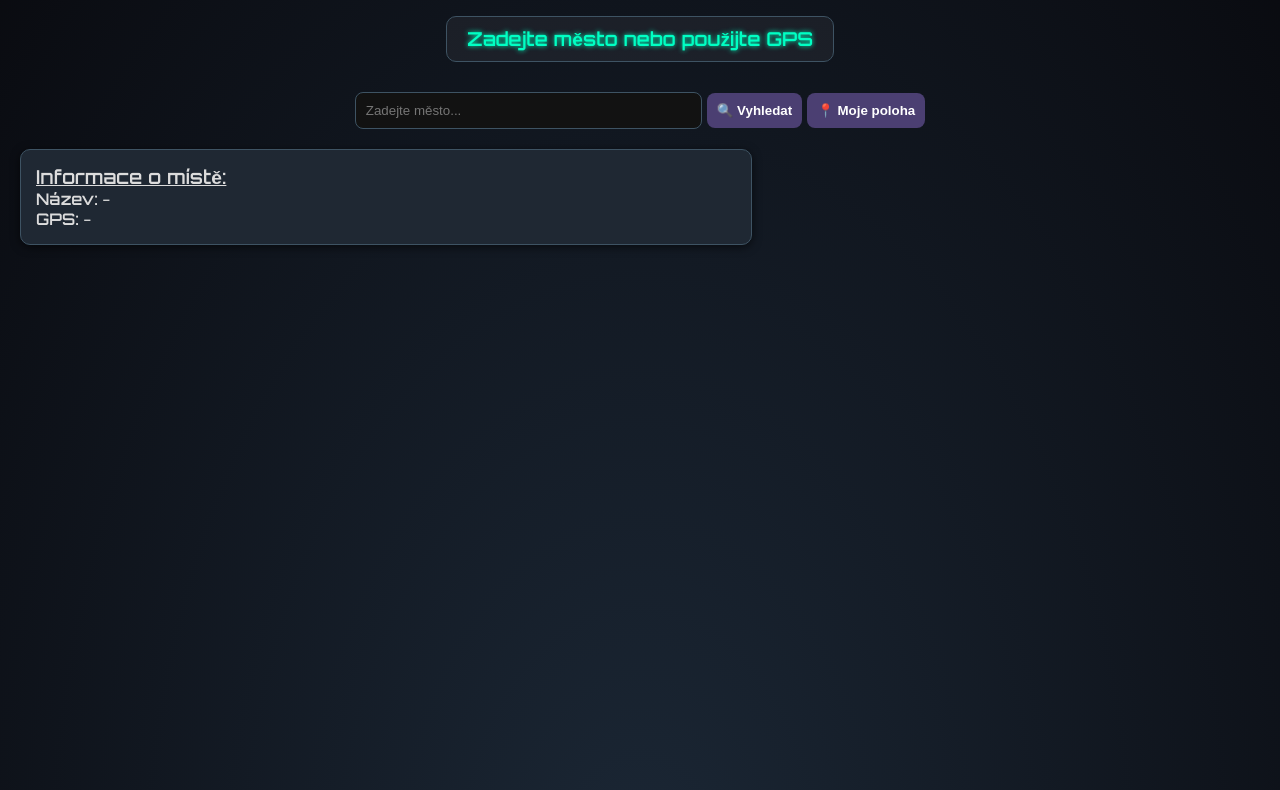
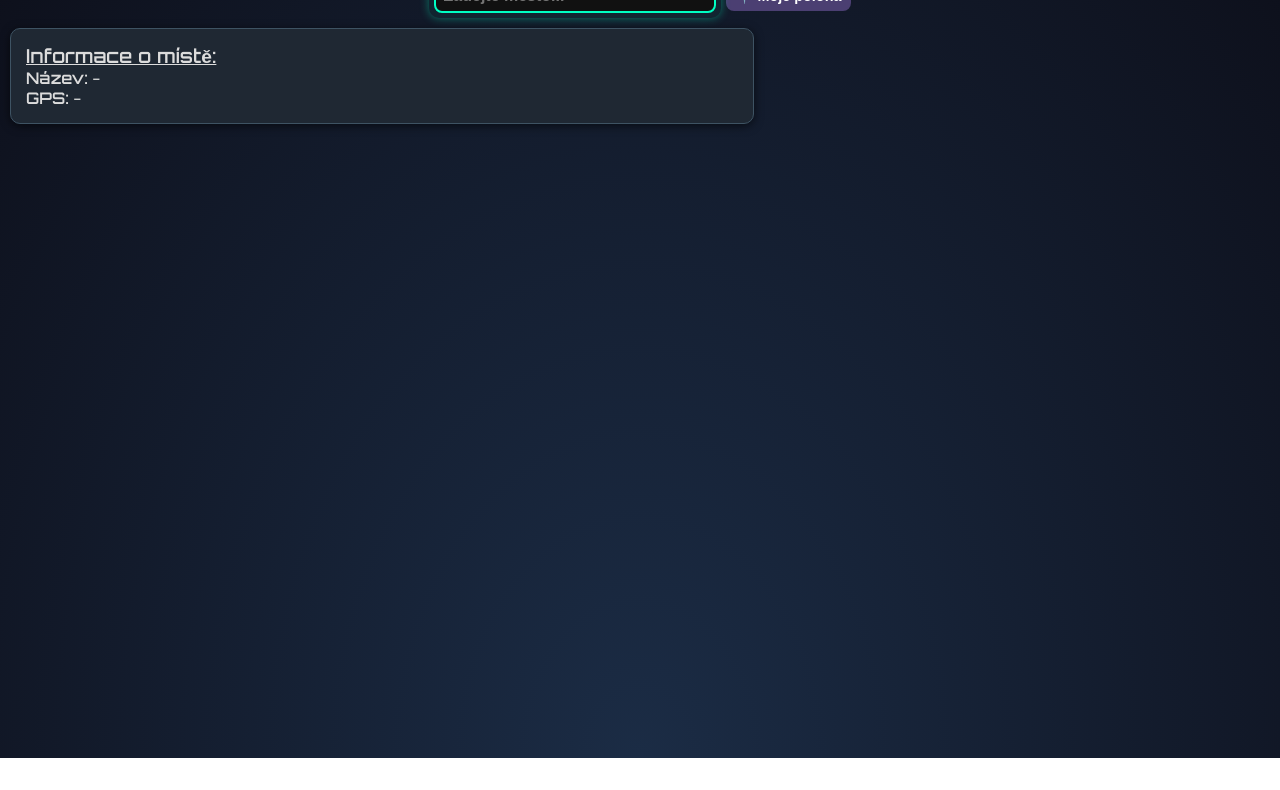
Before and after one commit to nightlyseeing/forecast-DEV, a plain HTML site: page index.html in a window 1280 px wide. Shown: the part 97-887 px from the top of the page. After the commit the page ends 855 px from the top, so only its background shows below. Drawn offline with Linux system fonts and the light colour scheme.

Commit message:
Update index.html

```diff
--- a/index.html
+++ b/index.html
@@ -6,8 +6,6 @@
 <meta content="width=device-width, initial-scale=1.0" name="viewport"/>
 <title>Astronomická předpověď</title>
 <link href="https://fonts.googleapis.com/css2?family=Orbitron:wght@400;600&amp;display=swap" rel="stylesheet"/>
-
-
 <style>
     :root {
       --primary: #4b3f72;
@@ -345,19 +343,66 @@
       height: 100%;
       border: none;
     }
-    </style>
-</link></head>
+
+  h1 {
+    margin: 10px 0 5px 0;
+    font-size: 1.8em;
+  }
+  .controls {
+    margin-bottom: 10px;
+  }
+  body {
+    padding: 10px;
+  }
+
+  #cityInput {
+    padding: 6px 30px 6px 8px;
+    width: 240px;
+  }
+  .controls button {
+    padding: 6px 10px;
+    font-size: 0.9em;
+  }
+
+  body {
+    background: radial-gradient(ellipse at bottom, #1b2c45 0%, #0d0f1a 100%);
+    animation: bg-fade 20s ease-in-out infinite alternate;
+  }
+  @keyframes bg-fade {
+    0% { background: radial-gradient(ellipse at bottom, #1b2c45 0%, #0d0f1a 100%); }
+    100% { background: radial-gradient(ellipse at bottom, #223b5f 0%, #151826 100%); }
+  }
+
+  .input-wrapper {
+    box-shadow: 0 0 10px rgba(0,255,195,0.4);
+    border-radius: 10px;
+    background: rgba(0, 255, 195, 0.05);
+    padding: 5px;
+  }
+  #cityInput {
+    font-size: 1em;
+    font-weight: bold;
+    border: 2px solid #00ffc3;
+    background-color: #111;
+    color: #00ffc3;
+    transition: box-shadow 0.3s ease;
+  }
+  #cityInput:focus {
+    outline: none;
+    box-shadow: 0 0 12px #00ffc3;
+  }
+</style>
+</head>
 <body>
 <div class="starry-bg"></div>
 <h1>Astronomická předpověď</h1>
-<div class="controls"><h2 id="cityDisplay">Zadejte město nebo použijte GPS</h2></div>
+<div class="controls"><h2 id="cityDisplay" style="display:none;"></h2></div>
 <div class="controls">
 <div class="input-wrapper">
 <input id="cityInput" oninput="autocompleteCities(); document.querySelector('.clear-btn').style.display = this.value ? 'block' : 'none';" placeholder="Zadejte město..." type="text"/>
 <button class="clear-btn" onclick="document.getElementById('cityInput').value=''; this.style.display='none'; document.getElementById('suggestions').style.display='none';">×</button>
 <ul id="suggestions"></ul>
 </div>
-<button onclick="manualSearch()">🔍 Vyhledat</button>
 <button onclick="getLocation()">📍 Moje poloha</button>
 </div>
 <div class="layout">
@@ -373,7 +418,6 @@
 </div>
 <!-- Pravý sloupec: Mapa -->
 <div class="map-container">
-
 <div class="map-section-item" id="windyWrapper" style="width: 100%; margin-top: 10px; display: none; position: relative;">
 <div id="windyOverlayBlocker" style="position:absolute;top:0;left:0;right:0;bottom:0;z-index:2;"></div>
 <iframe frameborder="0" id="windyFrame" src="https://embed.windy.com/embed2.html?lat=50.08&amp;lon=14.43&amp;zoom=11&amp;level=surface&amp;overlay=satellite&amp;menu=&amp;message=&amp;marker=&amp;calendar=now&amp;type=satellite&amp;location=coordinates&amp;detail=&amp;metricWind=default&amp;metricTemp=default" style="border-radius: 10px; display: block; position:relative; z-index:1;" width="100%">
@@ -439,9 +483,10 @@ function getDayName(dateStr) {
       const li = document.createElement('li');
       li.textContent = `${city.name}, ${city.country}`;
       li.onclick = () => {
-        selectedCity = city;
-        document.getElementById('cityInput').value = `${city.name}, ${city.country}`;
-        document.getElementById('cityDisplay').textContent = `${city.name}, ${city.country}`;
+  selectedCity = city;
+  document.getElementById('cityInput').value = `${city.name}, ${city.country}`;
+  document.getElementById('cityDisplay').textContent = `${city.name}, ${city.country}`;
+  updateLocationInfo(city);
         suggestions.style.display = 'none';
         initMap(city.latitude, city.longitude);
         fetchForecast(city.latitude, city.longitude);
@@ -589,7 +634,9 @@ entries
     const country = city.country || '';
     const lat = typeof city.latitude === 'number' ? city.latitude.toFixed(4) : '-';
     const lon = typeof city.longitude === 'number' ? city.longitude.toFixed(4) : '-';
-    document.getElementById('info-name').textContent = country ? `${name}, ${country}` : name;
+    document.getElementById('info-name').innerHTML = country
+  ? `<span style="color:#00ffc3; font-weight:bold;">${name}</span>, ${country}`
+  : `<span style="color:#00ffc3; font-weight:bold;">${name}</span>`;
     document.getElementById('info-gps').textContent = `${lat}, ${lon}`;
   }
 
```
